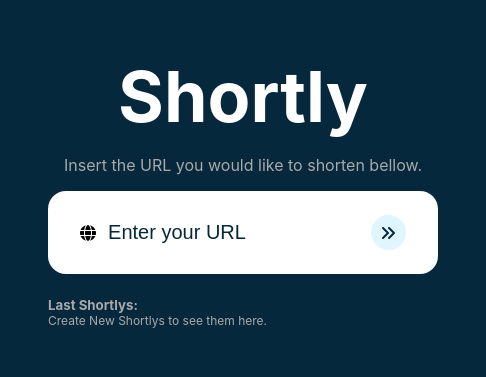
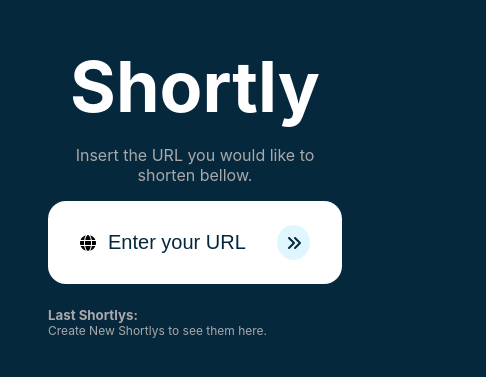
Before and after one commit to renarossi/Shortly, a React (Create React App) app: page / in a window 390 px wide. Shown: the part 231-608 px from the top of the page, 486 px wide, since content can reach past the window. Built offline with nearby package versions, Linux system fonts and the light colour scheme.

Commit message:
feat: Add media-queries to fix responsiveness on layouts smaller than 600px.

```diff
--- a/src/App.tsx
+++ b/src/App.tsx
@@ -11,7 +11,7 @@ const Main = styled.main`
   flex-direction: column;
   align-items: center;
   padding: ${Spaces.zero} ${Spaces.large};
-  width: 100%;
+  width: calc(100% - 2 * ${Spaces.large});
   max-width: 530px;
 `;
 
--- a/src/components/ListItem/ListItem.tsx
+++ b/src/components/ListItem/ListItem.tsx
@@ -15,6 +15,11 @@ const Li = styled.li`
   align-items: center;
   cursor: pointer;
   color: ${Colors.primary.darkBlue};
+
+  @media (max-width: 600px) {
+    flex-direction: column;
+    align-items: flex-start;
+  }
 `;
 
 const Span = styled.span`
@@ -23,6 +28,10 @@ const Span = styled.span`
   margin-left: ${Spaces.small};
   transition: all 0.4s ease;
   font-size: ${FontSizes.xSmall};
+
+  @media (max-width: 600px) {
+    margin-left: ${Spaces.zero};
+  }
 
   &:hover {
     color: ${Colors.primary.white};
```
